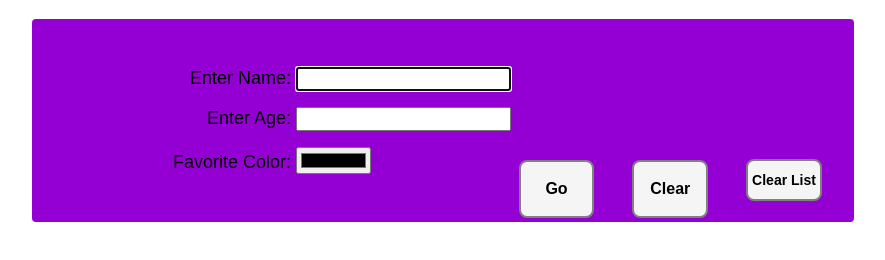
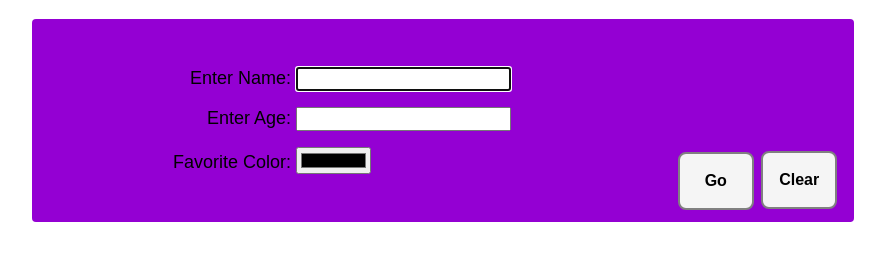
Before and after one commit to evdelph/UserDirectory, a plain HTML site: page index.html in a window 1280 px wide. Shown: the part 130-390 px from the top of the page, without its empty margins (166-1051 px from the left). Drawn offline with Linux system fonts and the light colour scheme; a web font is replaced by a local one.

Commit message:
Remove extra clear button

```diff
--- a/index.css
+++ b/index.css
@@ -51,11 +51,11 @@ input{
     border: 2px solid grey;
     width: 10%;
     float: left;
-    margin-left: 60%;
-    margin-top:-4%;
+    margin-left: 81%;
+    margin-top:-5%;
 }
 
-#b2{
+#button2{
     background-color:whitesmoke;
     color:black;
     padding: 18px 10px;
@@ -66,32 +66,14 @@ input{
     font-weight: bold;
     font-size: medium;
     border: 2px solid grey;
-    width: 10%;
-    float: left;
-    margin-left: 75%;
-    margin-top:-7.60%;
-}
-
-#button2{
-    background-color:whitesmoke;
-    color:black;
-    padding: 11px 3px;
-    border-radius: 8px;
-    margin: auto;
-    text-align: center;
-    font-family: 'Archivo Black', sans-serif;
-    font-weight: bold;
-    font-size: medium;
-    border: 2px solid grey;
     width: 9.99%;
     height: 9.89%;
     float: left;
-    margin-left:90%;
+    margin-left:92%;
     margin-top: -7.8%;
-    font-size: 14px;
 }
 
-#b1, #b2{
+#b1,#button2{
     display:inline-block;
 }
 
@@ -99,10 +81,7 @@ input{
     background-color: grey;
     color: whitesmoke;
 }
-#b2:hover{
-    background-color: grey;
-    color: whitesmoke;
-}
+
 #button2:hover{
     background-color: grey;
     color: whitesmoke;
--- a/index.html
+++ b/index.html
@@ -25,8 +25,7 @@
     </p>
 
     <button type="submit" id="b1">Go</button>
-    <button type="reset" id="b2">Clear</button>
-    <button id="button2">Clear List </button>
+    <button id="button2">Clear</button>
   </form><br>
 
 
```
